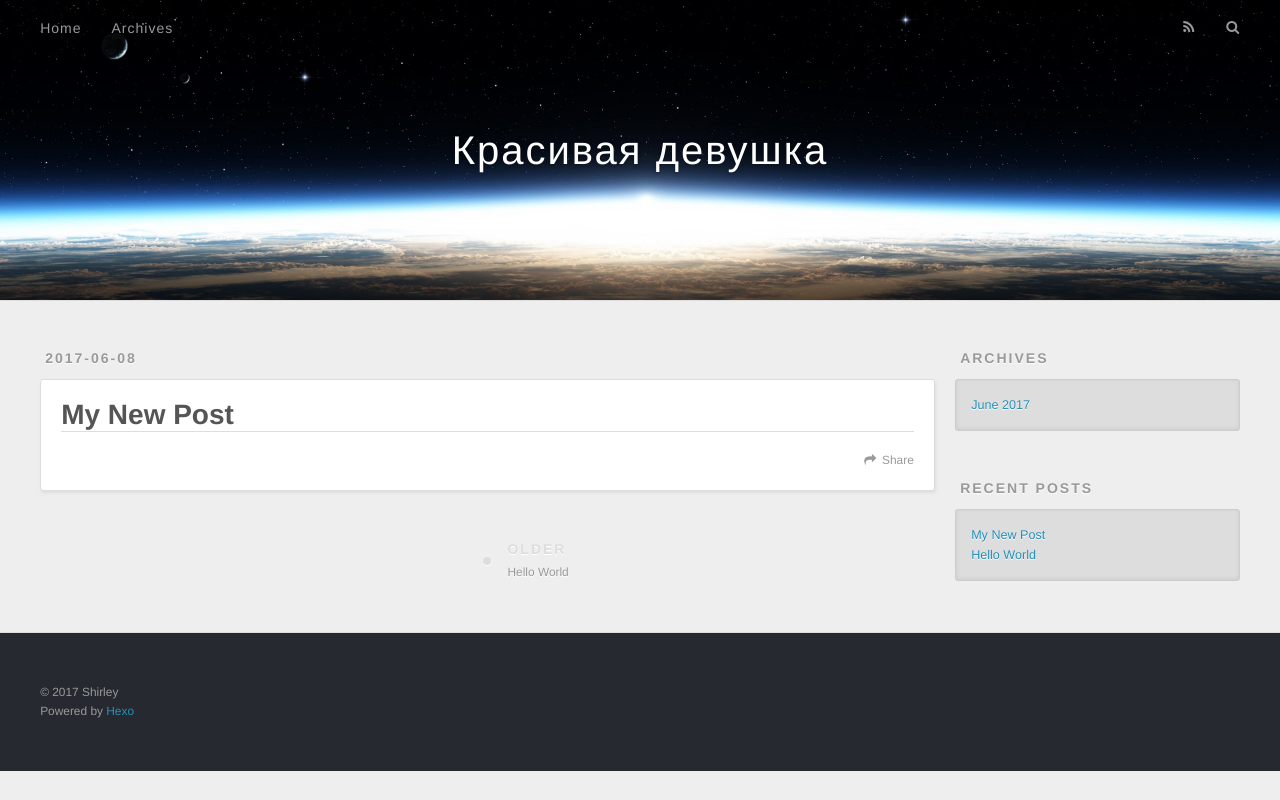
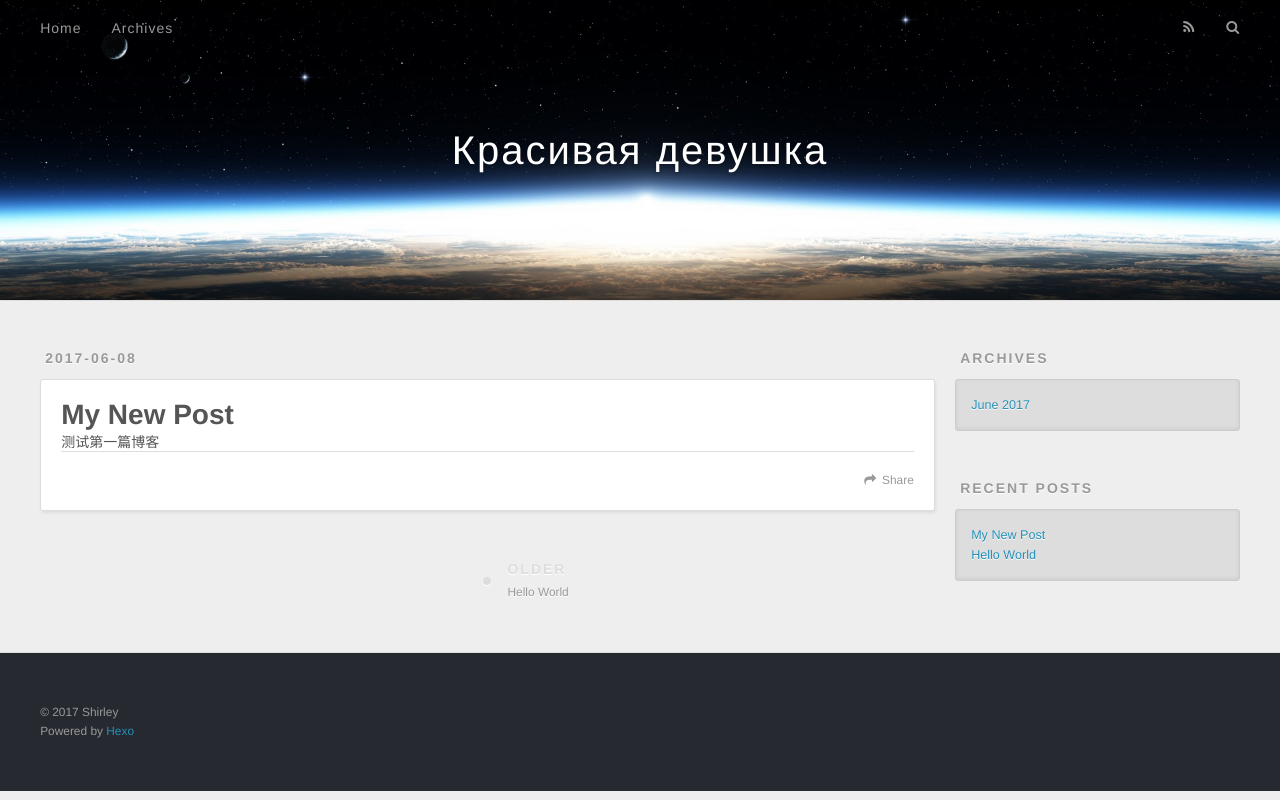
Before and after one commit to CYYShirley/CYYShirley.github.io, a plain HTML site: page 2017/06/08/My-New-Post/index.html in a window 1280 px wide. Drawn offline with nearby package versions, Linux system fonts and the light colour scheme.

Commit message:
第一篇博客

```diff
--- a/2017/06/08/My-New-Post/index.html
+++ b/2017/06/08/My-New-Post/index.html
@@ -84,7 +84,7 @@
       </header>
 
     <div class="article-entry" itemprop="articleBody">
-
+      测试第一篇博客
 
 
     </div>
```
